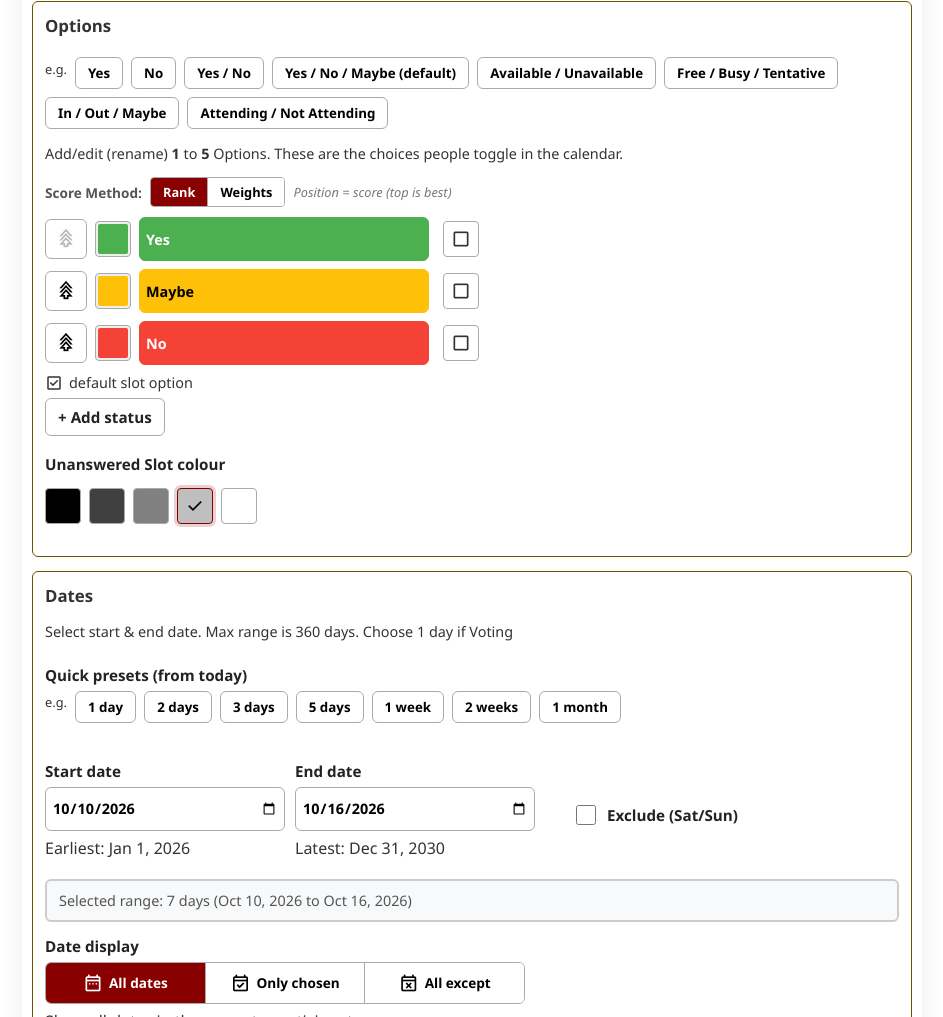
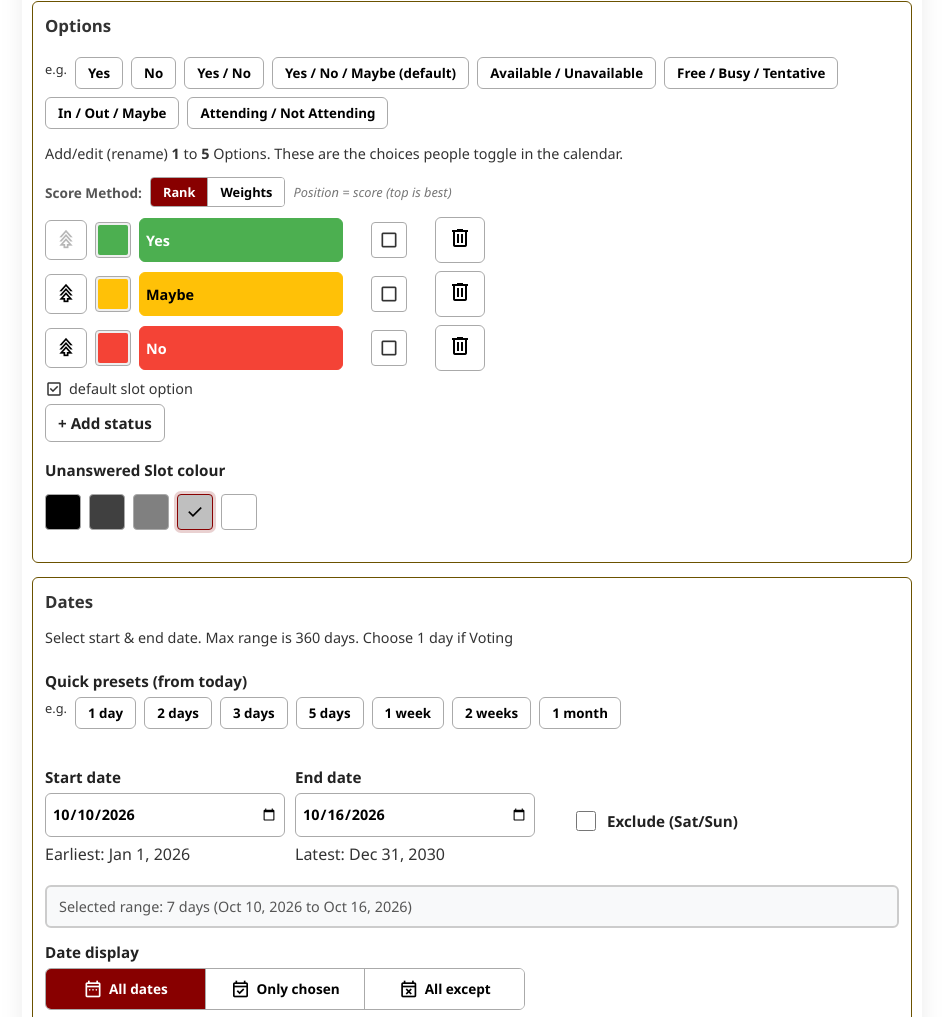
Before and after one commit to oicurmt3/whenrufree, a plain HTML site: page index.html in a window 1280 px wide. Shown: the part 1059-2076 px from the top of the page, without its empty margins (168-1111 px from the left). Drawn offline with Linux system fonts and the light colour scheme; no server answers.

Commit message:
Bring the per-option Delete button back
Without it an option could only be removed by picking a preset. The Default option column returns to 76px so the row still fits beside it.

Co-authored-by: Cursor <cursoragent@cursor.com>

```diff
--- a/index.css
+++ b/index.css
@@ -260,6 +260,7 @@ h1{margin:0 0 8px;font-size:1.4rem;background-color:#3f51b5; padding: 15px; bord
 
 .status-row .move-up{ background:#fff; border:1px solid var(--border); border-radius:6px; padding:8px 10px; line-height:1; }
 .status-row .move-up .material-symbols-outlined{ font-size:20px; }
+.status-row .remove{ background:#fff; border:1px solid var(--border); border-radius:6px; }
 
 /* Weight input (small number box) */
 .status-row .weight-num{
@@ -279,7 +280,7 @@ h1{margin:0 0 8px;font-size:1.4rem;background-color:#3f51b5; padding: 15px; bord
 /* Default option (migrations/013): the option every Slot begins with, so Slots are never
    un-answered. One button per Option row: an empty box while it is off, a ticked box once it is
    the default. The muted line above + Add status says what the box is for. */
-.status-default-col{ flex: 0 0 48px; width: 48px; display: flex; justify-content: center; }
+.status-default-col{ flex: 0 0 76px; width: 76px; display: flex; justify-content: center; }
 .default-toggle{
   position: relative;
   width: 36px;
--- a/index.html
+++ b/index.html
@@ -39,7 +39,7 @@
     </style>
 
   <!-- Page styles -->
-  <link rel="stylesheet" href="index.css?v=20261010w">
+  <link rel="stylesheet" href="index.css?v=20261010x">
   <link rel="stylesheet" href="emoji.css?v=20260926b">
   <link rel="stylesheet" href="account.css?v=20261009b">
 </head>
@@ -491,6 +491,6 @@ celebration
   <script src="passkey.js?v=20260927a" defer></script>
   <script src="account-core.js?v=20261010m" defer></script>
   <script src="emoji.js?v=20261008b" defer></script>
-  <script src="index.js?v=20261010v" defer></script>
+  <script src="index.js?v=20261010w" defer></script>
 </body>
 </html>
--- a/index.js
+++ b/index.js
@@ -1225,6 +1225,13 @@ function makeStatusRow(initialLabel='', initialWeight=null, initialColor=null){
   weightNum.title = 'Weight 0-5';
   weightNum.style.display = rankingMode === 'weights' ? '' : 'none';
 
+  const del = document.createElement('button');
+  del.type = 'button';
+  del.className = 'btn-small remove';
+  del.setAttribute('aria-label', 'Delete');
+  del.setAttribute('title', 'Delete');
+  del.innerHTML = `<span class="material-symbols-outlined" aria-hidden="true">delete</span>`;
+
   const err = document.createElement('span');
   err.className = 'inline-error';
 
@@ -1267,6 +1274,7 @@ function makeStatusRow(initialLabel='', initialWeight=null, initialColor=null){
     if (v > 5) v = 5;
     weightNum.value = v;
   });
+  del.addEventListener('click', () => { row.remove(); applyDefaultColors(); paintDefaultToggles(); validateStatusesUI(); });
 
   up.addEventListener('click', () => {
     const prev = row.previousElementSibling;
@@ -1286,6 +1294,7 @@ function makeStatusRow(initialLabel='', initialWeight=null, initialColor=null){
   row.appendChild(input);
   row.appendChild(weightNum);
   row.appendChild(defCol);
+  row.appendChild(del);
   row.appendChild(err);
   return row;
 }
```
